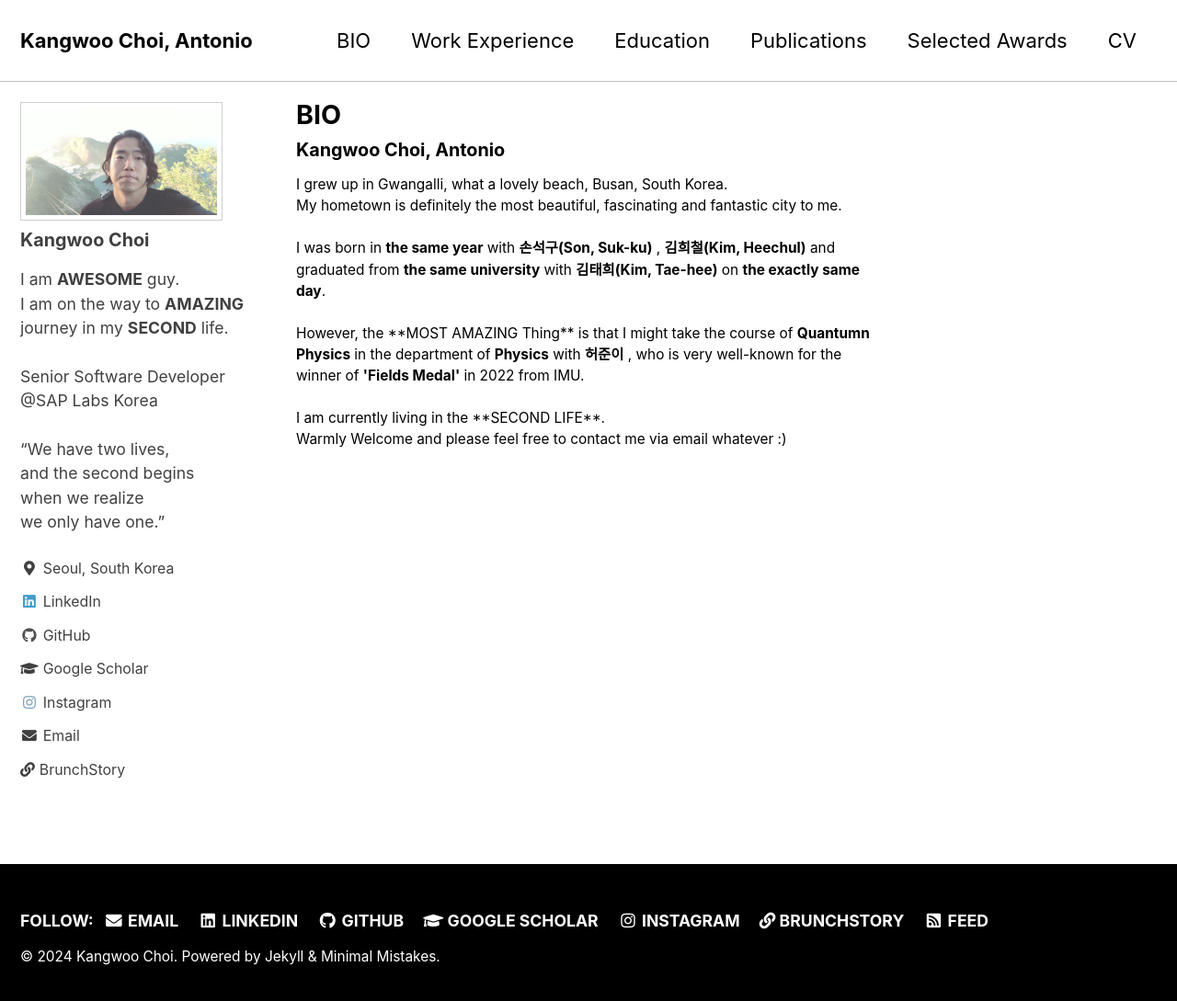
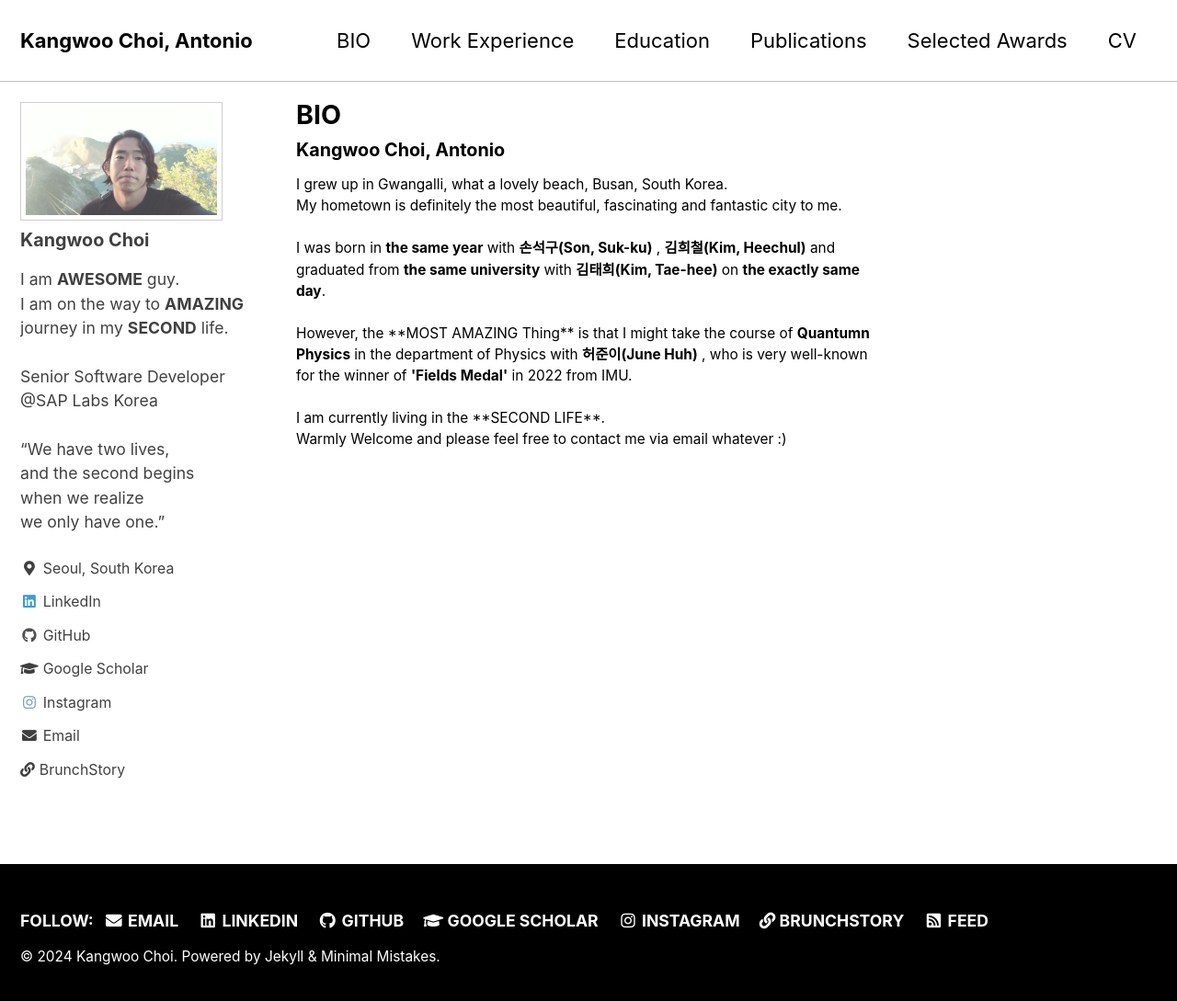
Before and after one commit to KangwooChoi/KangwooChoi.github.io, a Jekyll site: the page built from _pages/bio.md, in a window 1280 px wide and 1096 px high. Shown: the top 1089 px of the window at 92% size. Built offline with Jekyll 4.4.1, drawn with Linux system fonts in a browser that asks for light colours; cached includes are drawn as plain includes.

Commit message:
Update bio.md

```diff
--- a/_pages/bio.md
+++ b/_pages/bio.md
@@ -17,8 +17,8 @@ author_profile: true
   and graduated from <b>the same university</b> with
   <a style="text-decoration:none;" href="https://www.imdb.com/name/nm1454896/"><b><font color="black">김태희(Kim, Tae-hee)</font></b></a>
   on <b>the exactly same day</b>.
-  <br><br>However, the **MOST AMAZING Thing** is that I might take the course of <b>Quantumn Physics</b> in the department of <b>Physics</b> with
-  <a style="text-decoration:none;" href="https://web.math.princeton.edu/~huh/"><b><font color="black">허준이</font></b></a>
+  <br><br>However, the **MOST AMAZING Thing** is that I might take the course of <b>Quantumn Physics</b> in the department of Physics with
+  <a style="text-decoration:none;" href="https://web.math.princeton.edu/~huh/"><b><font color="black">허준이(June Huh)</font></b></a>
   , who is very well-known for the winner of <b>'Fields Medal'</b> in 2022 from IMU.
 
   <br><br>I am currently living in the **SECOND LIFE**. <br>Warmly Welcome and please feel free to contact me via email whatever :)
```
